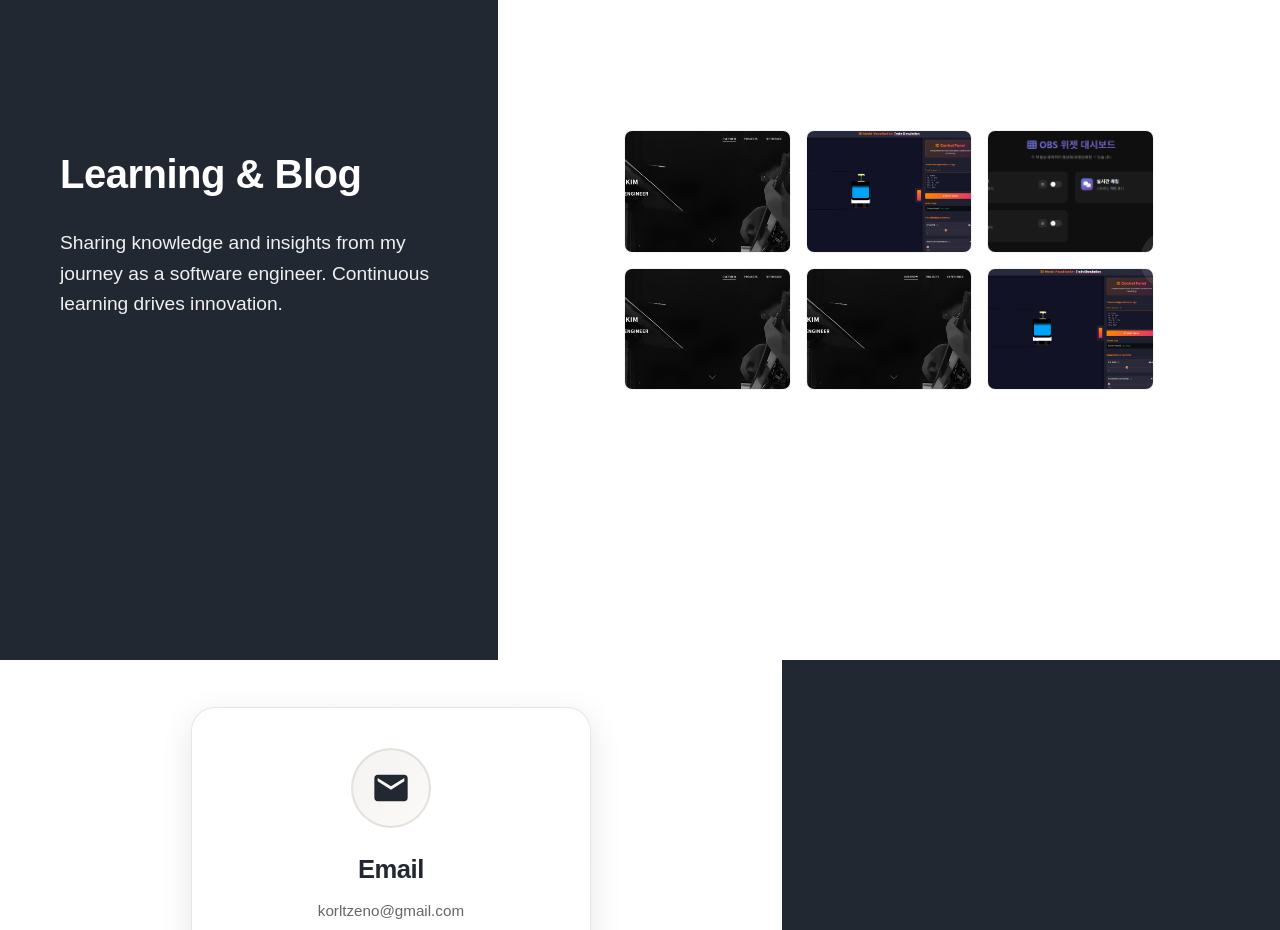
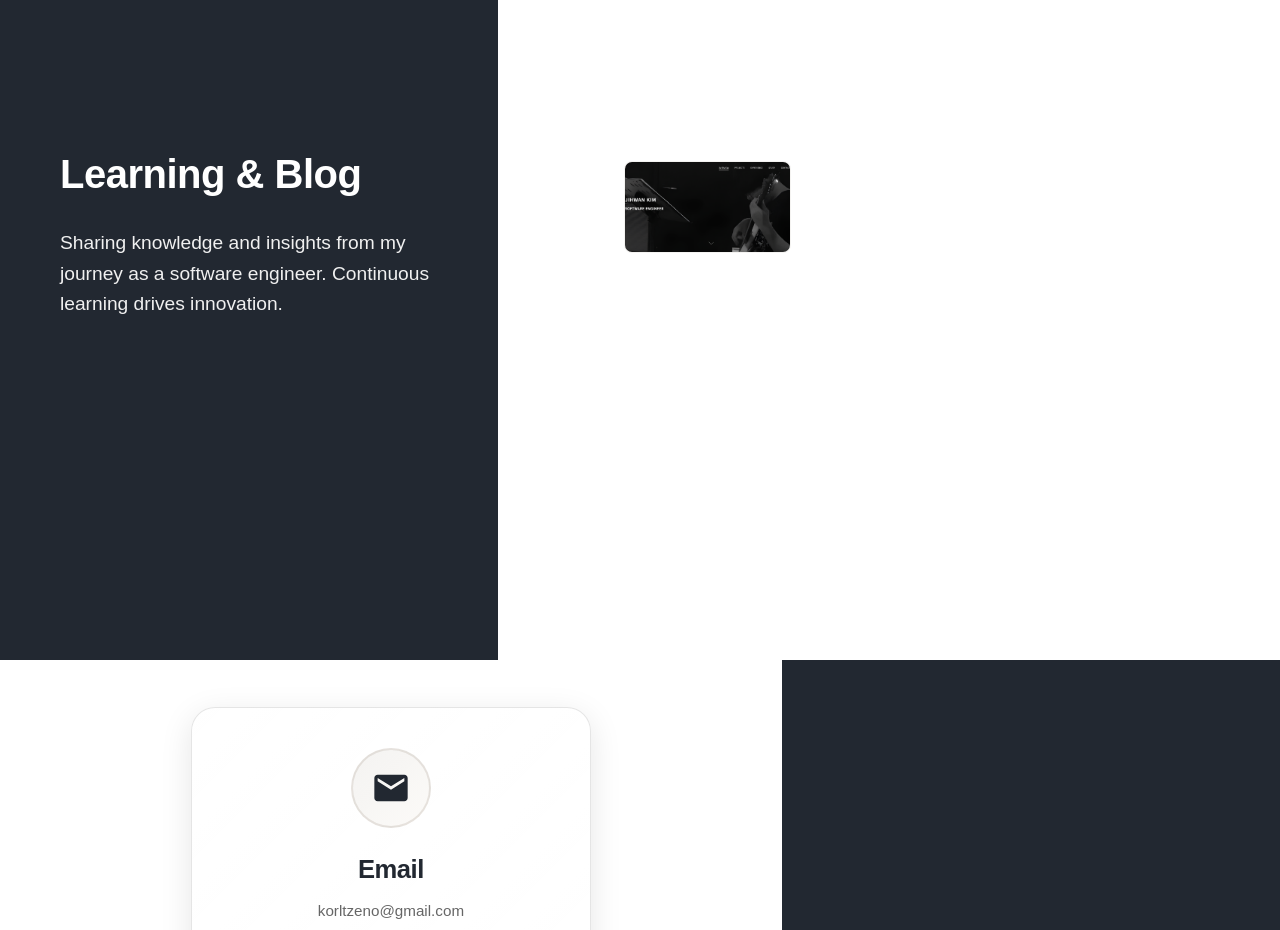
Before and after one commit to pileuszu/portfolio-website, a Next.js app: page / in a window 1280 px wide. Shown: the part 2540-3470 px from the top of the page. Built offline with nearby package versions, Linux system fonts and the light colour scheme; a web font is replaced by a local one.

Commit message:
Fix GitHub Pages deployment path for root deployment
- Set basePath to empty string for root deployment
- This matches the actual GitHub Pages URL structure at https://pileuszu.github.io/
- Images now load correctly at https://pileuszu.github.io/images/streamdeck_title.png

```diff
--- a/next.config.js
+++ b/next.config.js
@@ -2,8 +2,8 @@
 const nextConfig = {
   output: 'export',
   trailingSlash: true,
-  // 환경별로 다른 basePath 설정
-  basePath: process.env.NODE_ENV === 'production' ? '/portfolio-website' : '',
+  // GitHub Pages 실제 배포 경로에 맞게 설정 (루트 배포)
+  basePath: '',
   sassOptions: {
     includePaths: ['./src/styles'],
   },
--- a/src/data/study.json
+++ b/src/data/study.json
@@ -8,65 +8,5 @@
     "year": "2024",
     "type": "blog",
     "link": "https://dev.to/example/react-performance-guide"
-  },
-  {
-    "title": "Next.js 15 마이그레이션 경험기",
-    "desc": "Next.js 14에서 15로 마이그레이션하며 배운 점들",
-    "images": ["/images/3dtrain_title.png"],
-    "details": "Next.js 15로 업그레이드하면서 마주친 주요 변경사항들과 해결 방법을 정리했습니다. 특히 App Router의 새로운 기능들과 성능 개선사항에 대해 자세히 다루었습니다.\n\n업그레이드 시 주의해야 할 점들과 권장사항도 함께 공유합니다.",
-    "tech": ["Next.js", "React", "TypeScript"],
-    "year": "2024",
-    "type": "blog",
-    "link": "https://medium.com/example/nextjs-15-migration"
-  },
-  {
-    "title": "Stream Deck으로 생산성 향상하기",
-    "desc": "Elgato Stream Deck을 활용한 개발 워크플로우 개선",
-    "images": ["/images/streamdeck_title.png"],
-    "details": "Stream Deck은 단순한 게임용 장치가 아닌 개발자들의 생산성을 크게 향상시킬 수 있는 강력한 도구입니다. 자주 사용하는 명령어, 애플리케이션 실행, 심지어 복잡한 매크로까지 버튼 하나로 실행할 수 있습니다.\n\n이 글에서는 Stream Deck을 활용한 다양한 개발 시나리오와 설정 방법을 소개합니다.",
-    "tech": ["Stream Deck", "자동화", "생산성"],
-    "year": "2024",
-    "type": "blog",
-    "link": "https://blog.example/stream-deck-productivity"
-  },
-  {
-    "title": "CSS Grid 완벽 가이드",
-    "desc": "모던 웹 레이아웃을 위한 CSS Grid의 모든 것",
-    "images": ["/images/blog_title.png"],
-    "details": "CSS Grid는 복잡한 레이아웃을 손쉽게 구현할 수 있는 강력한 도구입니다. Flexbox와 함께 사용하면 거의 모든 레이아웃 요구사항을 충족시킬 수 있습니다.\n\nGrid Container, Grid Items, Grid Lines 등 핵심 개념과 실무 예제를 통해 완벽하게 이해해보세요.",
-    "tech": ["CSS", "Grid", "Layout"],
-    "year": "2024",
-    "type": "blog",
-    "link": "https://css-tricks.com/example/css-grid-guide"
-  },
-  {
-    "title": "Git 전략적 브랜치 관리",
-    "desc": "효율적인 Git 브랜치 전략과 협업 방법",
-    "images": ["/images/blog_title.png"],
-    "details": "Git 브랜치 전략은 팀 협업의 핵심입니다. Feature Branch, Git Flow, GitHub Flow 등 다양한 전략을 비교하고, 실제 프로젝트에서 어떻게 적용하는지 알아보겠습니다.\n\n올바른 브랜치 전략은 코드 품질을 높이고 충돌을 최소화하며 개발 속도를 향상시킵니다.",
-    "tech": ["Git", "브랜치 전략", "협업"],
-    "year": "2024",
-    "type": "blog",
-    "link": "https://example.com/git-branch-strategy"
-  },
-  {
-    "title": "TypeScript 고급 패턴",
-    "desc": "실무에서 유용한 TypeScript 고급 패턴들",
-    "images": ["/images/3dtrain_title.png"],
-    "details": "TypeScript를 효과적으로 사용하기 위한 고급 패턴들을 소개합니다. 제네릭, 유틸리티 타입, 조건부 타입 등 실무에서 자주 사용되는 패턴들을 통해 타입 안전성을 높이는 방법을 알아보겠습니다.\n\n또한 프로젝트에서 TypeScript를 도입할 때 고려해야 할 점들과 모범 사례도 함께 공유합니다.",
-    "tech": ["TypeScript", "고급 패턴", "타입 안전성"],
-    "year": "2024",
-    "type": "blog",
-    "link": "https://typescript.example/advanced-patterns"
-  },
-  {
-    "title": "웹 접근성 가이드라인",
-    "desc": "웹사이트 접근성을 높이는 필수 가이드라인",
-    "images": ["/images/blog_title.png"],
-    "details": "웹 접근성은 모든 사용자가 웹사이트를 이용할 수 있도록 하는 중요한 요소입니다. WCAG 2.1 가이드라인을 중심으로 색상 대비, 키보드 네비게이션, 스크린 리더 지원 등 필수적인 접근성 개선 방법을 알아보겠습니다.\n\n접근성 개선은 사용자 경험을 향상시키고 법적 요구사항도 충족시킬 수 있습니다.",
-    "tech": ["웹 접근성", "WCAG", "사용자 경험"],
-    "year": "2024",
-    "type": "blog",
-    "link": "https://a11y.example/web-accessibility-guide"
   }
 ]
```
